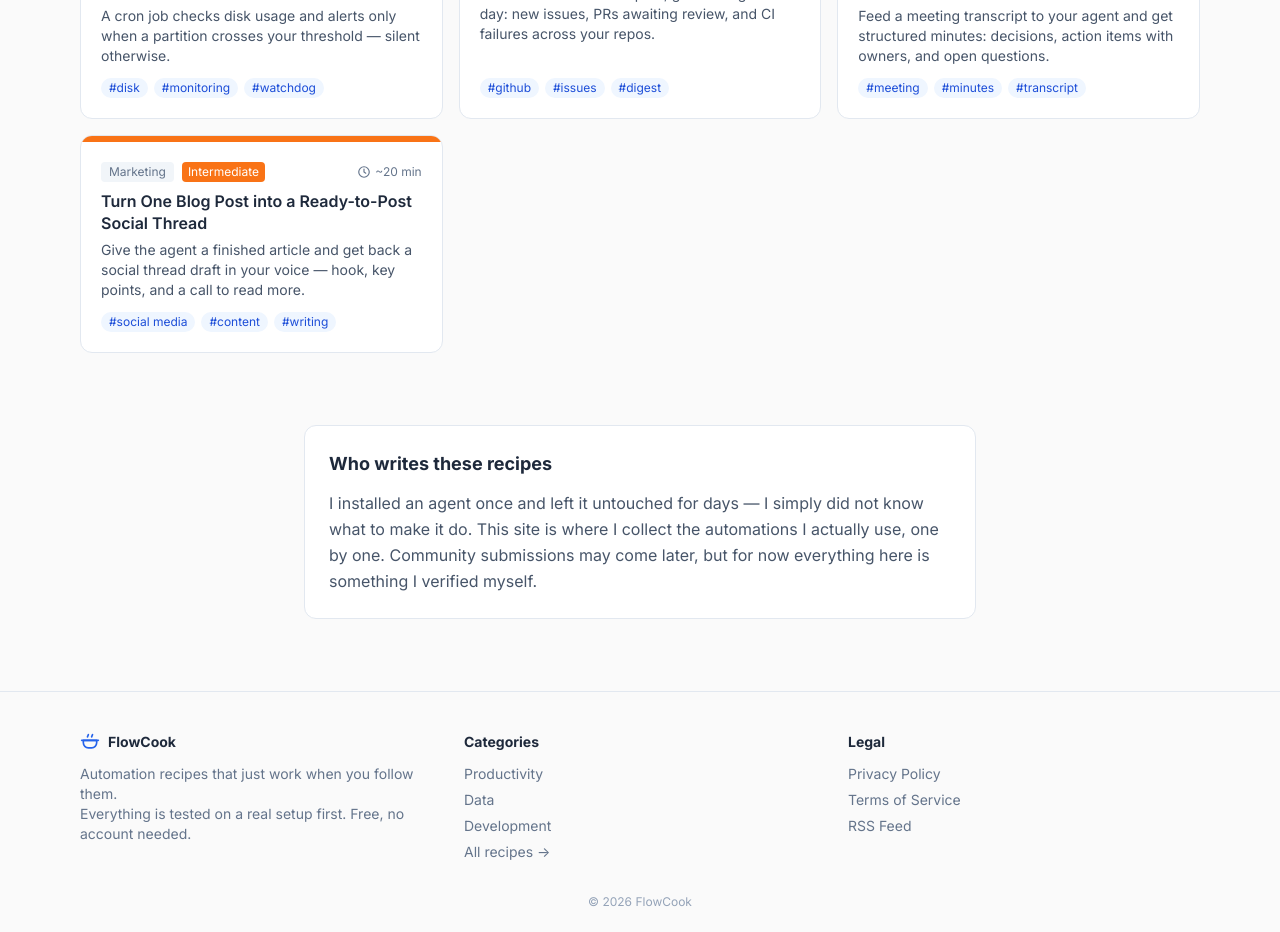
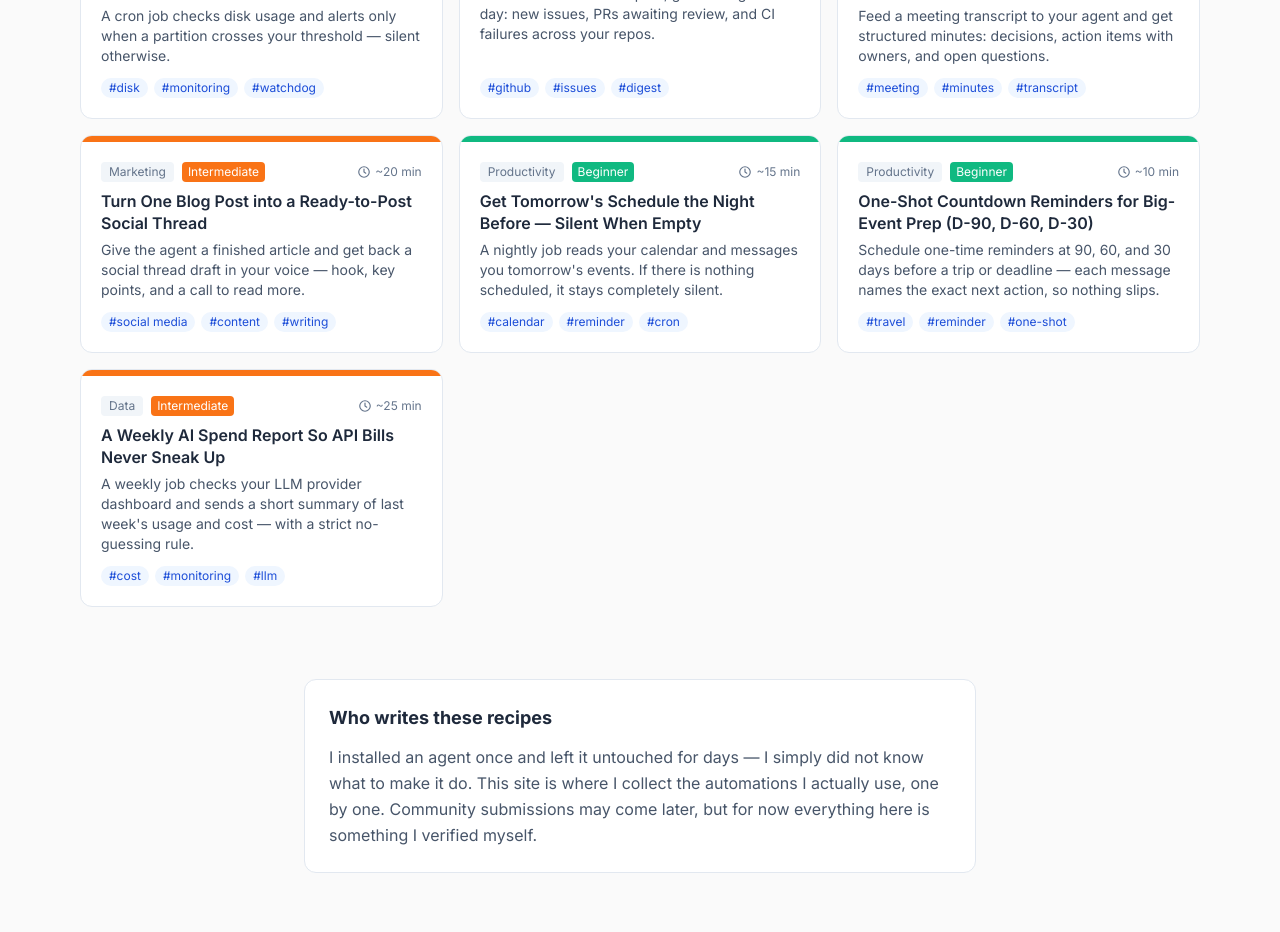
Before and after one commit to LSC-bin/flowcook, a React (Vite) app: page / in a window 1280 px wide. Shown: the part 1240-2172 px from the top of the page. Built offline with nearby package versions, Linux system fonts and the light colour scheme; the HTML template or start-up script is replaced by a standard one.

Commit message:
add 3 recipes: calendar reminder, countdown checklist, weekly spend report

```diff
--- a/src/data/recipes.ts
+++ b/src/data/recipes.ts
@@ -419,6 +419,145 @@ export const recipe10: Recipe = {
   updatedAt: '2026-08-31',
 }
 
+export const recipe11: Recipe = {
+  slug: 'tomorrow-calendar-reminder',
+  title: "Get Tomorrow's Schedule the Night Before — Silent When Empty",
+  description:
+    "A nightly job reads your calendar and messages you tomorrow's events. If there is nothing scheduled, it stays completely silent.",
+  category: 'Productivity',
+  difficulty: 'beginner',
+  estimatedMinutes: 15,
+  tools: [
+    { name: 'Hermes Agent', url: 'https://github.com/NousResearch/hermes-agent', required: true },
+    { name: 'Google Calendar API', url: 'https://developers.google.com/calendar', required: true },
+  ],
+  steps: [
+    {
+      title: 'Connect your calendar (read-only is enough)',
+      content:
+        'Authorize the agent with the Calendar API using a read-only scope. All the job needs is to list events, never to create or edit them.',
+    },
+    {
+      title: 'Write a script that only speaks when there is something to say',
+      content:
+        'Fetch tomorrow\'s events and print a formatted list. Print nothing when the day is empty — an empty output means no message is sent at all. This "silent watchdog" pattern keeps reminders useful instead of noisy.',
+      code: {
+        language: 'python',
+        content:
+          "events = list_events(tomorrow)\nif not events:\n    sys.exit(0)          # silent: nothing is delivered\nfor e in events:\n    print(f\"{start_time(e)} {title(e)}\")",
+      },
+    },
+    {
+      title: 'Schedule it for the evening',
+      content:
+        'Run it once a day around 8 PM so you can plan your evening around tomorrow. Register it as a script-only job: stdout is the message verbatim.',
+      code: { language: 'bash', content: '0 20 * * * /usr/bin/python3 /home/user/tomorrow_reminder.py' },
+    },
+    {
+      title: 'Test both paths',
+      content:
+        'Verify a day with events delivers the list, and an empty day delivers nothing. The silence is the feature — if you ever get a blank message, the empty-check is broken.',
+    },
+  ],
+  files: [],
+  tags: ['calendar', 'reminder', 'cron', 'silent'],
+  author: 'flowcook',
+  verified: true,
+  createdAt: '2026-08-31',
+  updatedAt: '2026-08-31',
+}
+
+export const recipe12: Recipe = {
+  slug: 'countdown-checklist-reminders',
+  title: 'One-Shot Countdown Reminders for Big-Event Prep (D-90, D-60, D-30)',
+  description:
+    'Schedule one-time reminders at 90, 60, and 30 days before a trip or deadline — each message names the exact next action, so nothing slips.',
+  category: 'Productivity',
+  difficulty: 'beginner',
+  estimatedMinutes: 10,
+  tools: [{ name: 'Hermes Agent', url: 'https://github.com/NousResearch/hermes-agent', required: true }],
+  steps: [
+    {
+      title: 'Break the prep into dated milestones',
+      content:
+        'For a trip: D-90 visa/ESTA application, D-60 travel insurance, D-30 eSIM and roaming. Each milestone gets a date and one concrete action — vague reminders get ignored.',
+    },
+    {
+      title: 'Schedule each as a one-shot job',
+      content:
+        'Create three single-run jobs on those dates. The prompt is the reminder text itself, written as a direct instruction with the action in it.',
+      code: {
+        language: 'text',
+        content:
+          'You are 90 days out from your trip.\nToday, prepare or submit your ESTA application.\nTell me in one short message.',
+      },
+    },
+    {
+      title: 'Keep messages short and actionable',
+      content:
+        'One line of context plus one action. "D-60: look into travel insurance today." beats a paragraph of tips you will not read.',
+    },
+    {
+      title: 'List the schedule once to confirm',
+      content:
+        'Print the pending one-shot jobs and check dates and order. That is the whole maintenance — they fire once and are done.',
+    },
+  ],
+  files: [],
+  tags: ['travel', 'reminder', 'one-shot', 'checklist'],
+  author: 'flowcook',
+  verified: true,
+  createdAt: '2026-08-31',
+  updatedAt: '2026-08-31',
+}
+
+export const recipe13: Recipe = {
+  slug: 'weekly-ai-spend-report',
+  title: 'A Weekly AI Spend Report So API Bills Never Sneak Up',
+  description:
+    'A weekly job checks your LLM provider dashboard and sends a short summary of last week\'s usage and cost — with a strict no-guessing rule.',
+  category: 'Data',
+  difficulty: 'intermediate',
+  estimatedMinutes: 25,
+  tools: [
+    { name: 'Hermes Agent', url: 'https://github.com/NousResearch/hermes-agent', required: true },
+    { name: 'Provider dashboard (e.g. OpenRouter)', url: 'https://openrouter.ai', required: true },
+  ],
+  steps: [
+    {
+      title: 'Find what is actually verifiable',
+      content:
+        'Open your provider dashboard and note which numbers exist: weekly spend, token usage, per-model breakdown. The report can only be as honest as its sources.',
+    },
+    {
+      title: 'Write the prompt with a no-guessing rule',
+      content:
+        'Tell the job to report only confirmed numbers and to say "not verifiable" for anything it cannot see. Without this rule, summaries drift into confident fiction.',
+      code: {
+        language: 'text',
+        content:
+          'Check last week\'s usage and cost on the provider dashboard.\nSummarize briefly.\nDo not guess anything you cannot confirm — say it is unverifiable instead.',
+      },
+    },
+    {
+      title: 'Schedule it weekly',
+      content: 'Once a week, same day, delivered to your messaging app. A weekly rhythm catches drift early; daily is noise.',
+      code: { language: 'bash', content: '0 22 * * 0   # every Sunday' },
+    },
+    {
+      title: 'Add a threshold once you know your baseline',
+      content:
+        'After a few weeks you know a normal range. Ask the job to flag weeks that exceed it, so the report only demands attention when something changed.',
+    },
+  ],
+  files: [],
+  tags: ['cost', 'monitoring', 'llm', 'report'],
+  author: 'flowcook',
+  verified: true,
+  createdAt: '2026-08-31',
+  updatedAt: '2026-08-31',
+}
+
 export const RECIPES: Recipe[] = [
   recipe1,
   recipe2,
@@ -430,4 +569,7 @@ export const RECIPES: Recipe[] = [
   recipe8,
   recipe9,
   recipe10,
+  recipe11,
+  recipe12,
+  recipe13,
 ]
```
